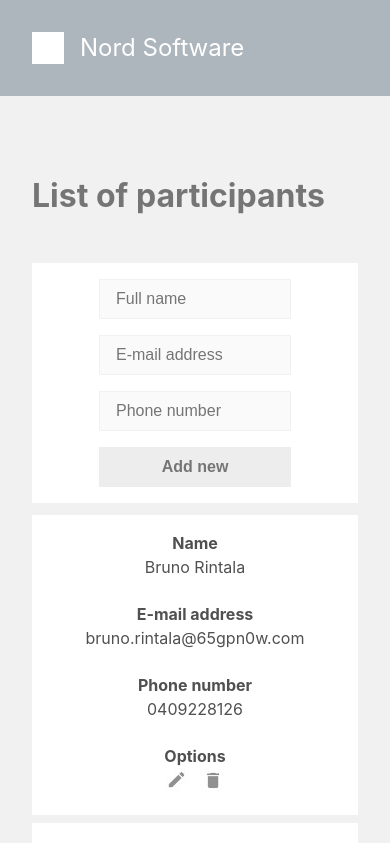
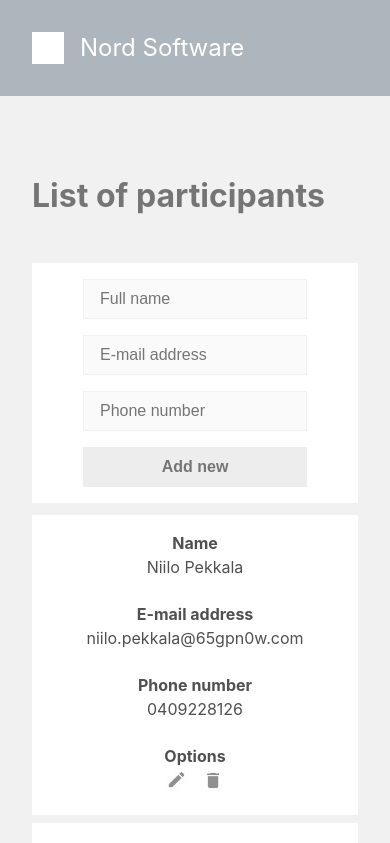
Before and after one commit to kuijoe/digidigi, a React (Create React App) app: page / in a window 390 px wide. Shown: the top 843 px of the page. Built offline with nearby package versions, Linux system fonts and the light colour scheme.

Commit message:
Add some more funny names. Use html5 validation on form inputs. Add different input types.

```diff
--- a/src/AddParticipantForm.css
+++ b/src/AddParticipantForm.css
@@ -5,13 +5,22 @@
     margin-bottom: 0.75rem;
 }
 
-input[type="text"] {
+input[type="text"], input[type="email"], input[type="tel"] {
     background-color: #FAFAFA;
     height: calc(2.5rem - 2px);
     border: 1px solid #F1F1F1;
     margin: 0 1rem 0 0;
     padding: 0 1rem;
     font-size: 1rem;
+}
+
+/* According to the styleguide.png, text inputs seem to be a little narrower than the email input */
+input[type="text"], input[type="tel"] {
+    width: 10rem;
+}
+
+input[type="email"] {
+    width: 13rem;
 }
 
 input[type="text"]::placeholder {
@@ -44,18 +53,14 @@ input[type="text"]::placeholder {
         display: block;
         margin: 0 auto 1rem;
 
-        /* 160px + 2x 16px padding + 2x 1px border */
-        width: calc(10rem - 2px);
-    }
-
-    .add-participant-form input[type="text"] {
-
+        /* 192px + 2x 16px padding - 2x 1px border */
+        width: calc(12rem - 2px);
     }
 
     .add-participant-form input[type="submit"] {
         float: initial;
         padding: 0 1rem;
-        width: 12rem;
+        width: 14rem;
         margin: 0 auto;
     }
 }
--- a/src/AddParticipantForm.js
+++ b/src/AddParticipantForm.js
@@ -27,7 +27,6 @@ class AddParticipantForm extends Component {
 
     handleSubmit(event) {
         console.log(this.state);
-        alert('A name was submitted: ' + this.state);
         event.preventDefault();
     }
 
@@ -35,9 +34,9 @@ class AddParticipantForm extends Component {
         return (
             <div className="add-participant-form">
                 <form onSubmit={this.handleSubmit}>
-                    <input type="text" placeholder="Full name" name="full_name" value={this.state.full_name} onChange={this.handleInputChange} />
-                    <input type="text" placeholder="E-mail address" name="email" value={this.state.email} onChange={this.handleInputChange} />
-                    <input type="text" placeholder="Phone number" name="phone" value={this.state.phone} onChange={this.handleInputChange} />
+                    <input type="text" placeholder="Full name" name="full_name" required minLength="4" value={this.state.full_name} onChange={this.handleInputChange} />
+                    <input type="email" placeholder="E-mail address" name="email" required value={this.state.email} onChange={this.handleInputChange} />
+                    <input type="tel" placeholder="Phone number" name="phone" required pattern="[0-9]{5,10}" value={this.state.phone} onChange={this.handleInputChange} />
                     <input type="submit" value="Add new" />
                 </form>
             </div>
--- a/src/App.js
+++ b/src/App.js
@@ -49,8 +49,8 @@ all_ids.sort(function(a, b){return 0.5 - Math.random()});
 
 // Generate twenty rows that each have an id, name, email and mobile phone number
 for (let i = 0; i < 20; i++) {
-  const firstnames = ["Matti", "Teppo", "Seppo", "Antti", "Pekka", "Jussi", "Pentti", "Jorma", "Kalevi", "Valdemar", "Bruno"];
-  const lastnames = ["Korhonen", "Virtanen", "Mattila", "Ruohonen", "Jormanainen", "Rintala", "Pekkala", "Haapala", "Reijola", "Viinanen", "Ruukkula"];
+  const firstnames = ["Matti", "Teppo", "Seppo", "Antti", "Pekka", "Jussi", "Pentti", "Jorma", "Kalevi", "Valdemar", "Bruno", "Pentti", "Sepeteus", "Aslak", "Niilo"];
+  const lastnames = ["Korhonen", "Virtanen", "Mattila", "Ruohonen", "Jormanainen", "Rintala", "Pekkala", "Haapala", "Reijola", "Viinanen", "Ruukkula", "Korhonen", "Liimatainen"];
 
   let randomized_first_name = firstnames[Math.floor(Math.random() * firstnames.length)];
   let randomized_last_name = lastnames[Math.floor(Math.random() * lastnames.length)];
@@ -62,8 +62,6 @@ for (let i = 0; i < 20; i++) {
     phone: generate_mobile()
   });
 }
-
-console.log(random_rows);
 
 class App extends Component {
   render() {
```
